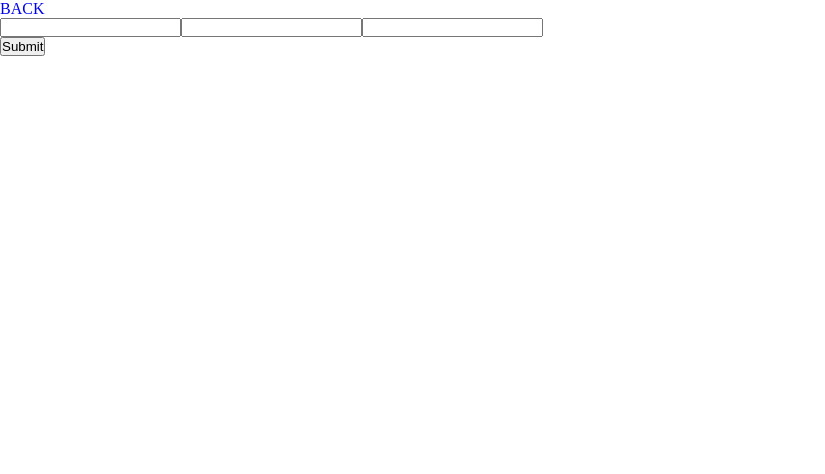
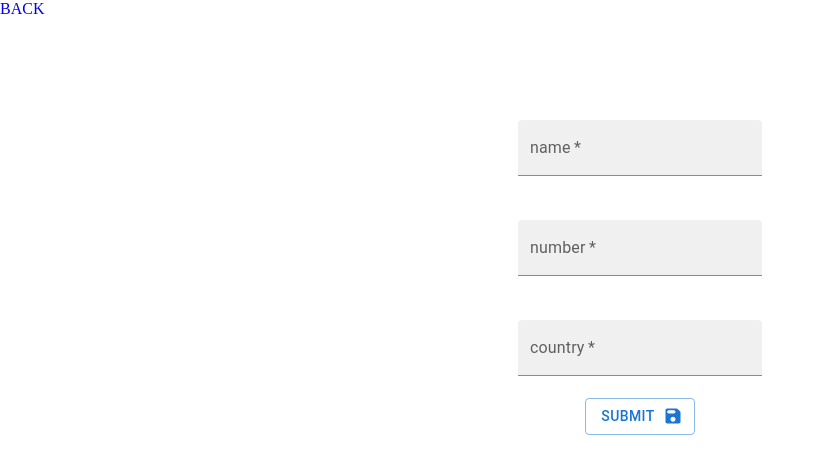
Before and after one commit to mohammadsohrabi2021/phone-redux, a React (Create React App) app: page /addContact in a window 1280 px wide. Shown: the top 474 px of the page, without its empty margins (0-825 px from the left). Built offline with nearby package versions, Linux system fonts and the light colour scheme.

Commit message:
add style form

```diff
--- a/package.json
+++ b/package.json
@@ -6,6 +6,7 @@
     "@emotion/react": "^11.10.4",
     "@emotion/styled": "^11.10.4",
     "@mui/icons-material": "^5.10.9",
+    "@mui/lab": "^5.0.0-alpha.104",
     "@mui/material": "^5.10.10",
     "@mui/styled-engine-sc": "^5.10.6",
     "@reduxjs/toolkit": "^1.8.6",
--- a/src/Componenets/Form/FormInput.jsx
+++ b/src/Componenets/Form/FormInput.jsx
@@ -4,6 +4,9 @@ import { useDispatch, useSelector } from 'react-redux';
 import { useNavigate, useParams } from 'react-router-dom';
 import { useEffect, useState } from 'react';
 import { addContact, updateContact } from '../../redux/slice/reducer';
+import { Grid, TextField, Button } from '@mui/material';
+import SaveRoundedIcon from '@mui/icons-material/SaveRounded';
+
 function FormInput() {
     const contacts = useSelector(state => state.reducer)
     console.log(contacts);
@@ -22,6 +25,7 @@ function FormInput() {
         } else if (stata === 'update') {
             dispatch(updateContact(form))
         }
+
         clearInput()
         navigate('/')
     }
@@ -42,21 +46,22 @@ function FormInput() {
         }
     }, [])
 
+
     return (
-        <div>
-           <form onSubmit={handleSubmit}>
-              <div>
-                {FormInputs.map(FormInput =>(
-                    <input key={FormInput.id}  onChange={handleChange} required name={FormInput.name} value={form[FormInput.name]} />
-                ))}
-              </div>
-              <div>
-                <button type='submit'>
-                    Submit
-                </button>
-              </div>
-           </form>
-        </div>
+        <Grid>
+            <form onSubmit={handleSubmit}>
+                <Grid  container style={{flexDirection: 'column' }}  justifyContent={'space-around'} alignItems={'center'} height={300} mt={10} >
+                    {FormInputs.map(FormInput => (
+                        <TextField  my={2} variant="filled" key={FormInput.id}  onChange={handleChange} required name={FormInput.name} value={form[FormInput.name]} label={FormInput.name} />
+                    ))}
+                </Grid>
+                <Grid container justifyContent={'center'} alignItems={'center'} >
+                    <Button variant="outlined" endIcon={<SaveRoundedIcon/>}  type='submit'>
+                       submit
+                    </Button>
+                </Grid>
+            </form>
+        </Grid>
     );
 }
 
```
Also changed, not shown: 1 other file (tests, documents, lock files or other folders).
